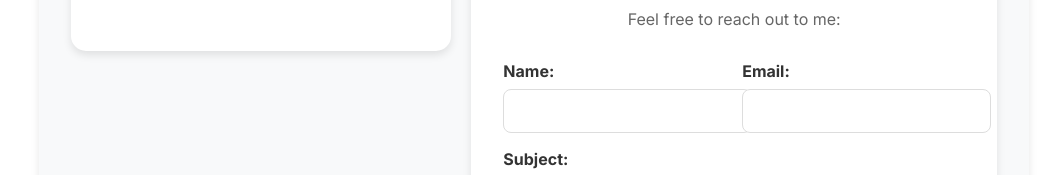
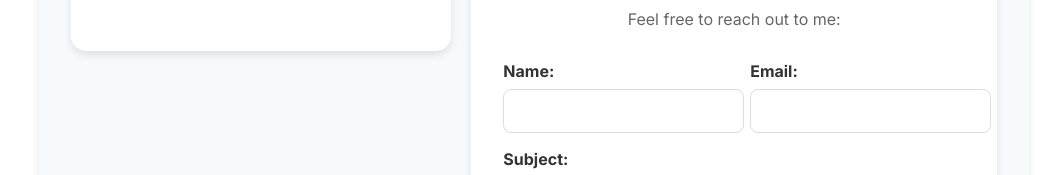
Before and after one commit to siyamregn777/portfolio, a Next.js app: page / in a window 1280 px wide. Shown: the part 3135-3310 px from the top of the page, without its empty margins (231-1280 px from the left). Built offline with nearby package versions, Linux system fonts and the light colour scheme.

Commit message:
add space between name and eamil

```diff
--- a/src/app/contact/contact.css
+++ b/src/app/contact/contact.css
@@ -79,7 +79,7 @@
 .contact-form-row {
   display: flex;
   flex-direction: column;
-  gap: 1rem;
+  gap: 2rem;
 }
 
 .contact-form-group {
```
